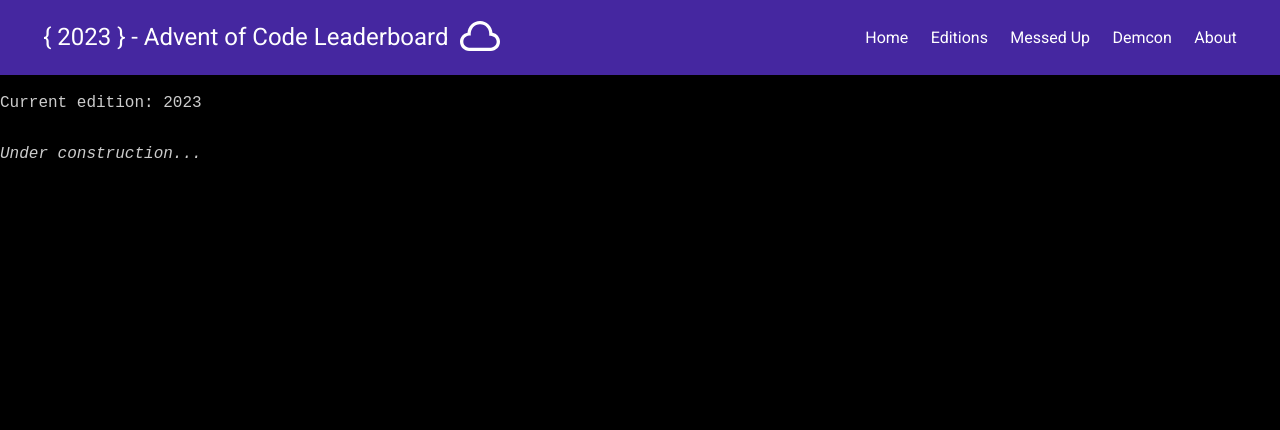
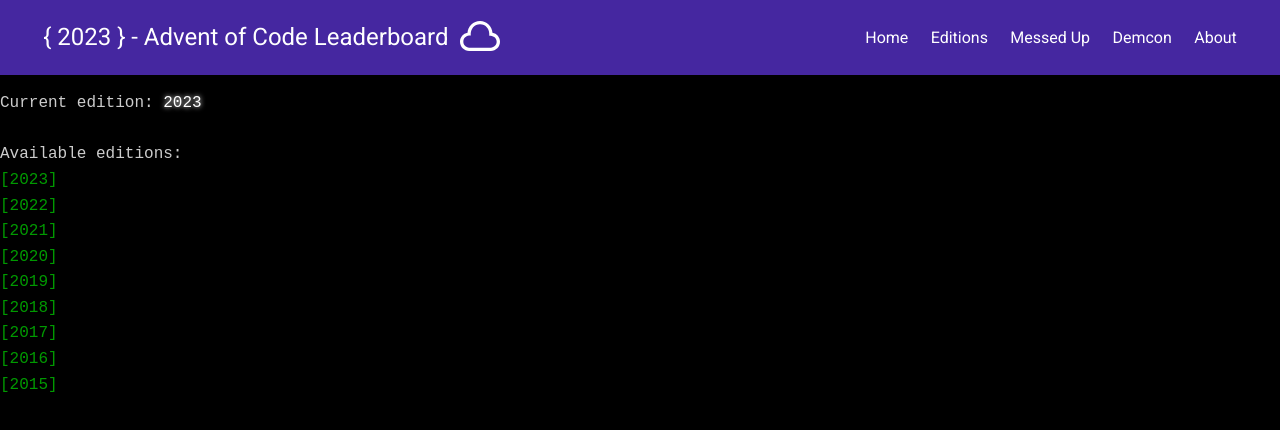
Before and after one commit to HetorusNL/aoc-leaderboard, a React (Create React App) app in the folder website/: page /editions in a window 1280 px wide. Shown: the top 430 px of the page. Built offline with nearby package versions, Linux system fonts and the light colour scheme.

Commit message:
added Editions page and some fixes

```diff
--- a/website/src/App.js
+++ b/website/src/App.js
@@ -11,8 +11,9 @@
 import About from "./components/pages/About";
 import Leaderboard from "./components/pages/Leaderboard";
 import Editions from "./components/pages/Editions";
+import MainPage from "./components/pages/MainPage";
 
-function RootNode() {
+const RootNode = () => {
   return (
     <>
       <Navbar />
@@ -23,11 +24,7 @@
       </div>
     </>
   );
-}
-
-function MainPage() {
-  return <div>Click on one of the leaderboards to show them.</div>;
-}
+};
 
 const router = createBrowserRouter(
   createRoutesFromElements(
--- a/website/src/aoc-style.css
+++ b/website/src/aoc-style.css
@@ -31,3 +31,12 @@
 .day-2-color {
   color: #ffff66;
 }
+
+.hyperlink-color {
+  color: #009900;
+}
+
+.hyperlink-color:hover,
+.hyperlink-color:focus {
+  color: #99ff99;
+}
--- a/website/src/components/context/actions.ts
+++ b/website/src/components/context/actions.ts
@@ -7,6 +7,18 @@
   };
 } => ({
   type: "SET_EDITION",
+  payload: { edition },
+});
+
+export const setLatestEdition = (
+  edition: number | undefined
+): {
+  type: "SET_LATEST_EDITION";
+  payload: {
+    edition: number | undefined;
+  };
+} => ({
+  type: "SET_LATEST_EDITION",
   payload: { edition },
 });
 
@@ -24,4 +36,5 @@
 
 export type Action =
   | ReturnType<typeof setEdition>
+  | ReturnType<typeof setLatestEdition>
   | ReturnType<typeof setLoading>;
--- a/website/src/components/context/reducer.ts
+++ b/website/src/components/context/reducer.ts
@@ -2,11 +2,15 @@
 
 export type State = {
   edition?: number;
+  initialEdition: number;
+  latestEdition?: number;
   loading?: boolean;
 };
 
 export const initialState: State = {
   edition: undefined,
+  initialEdition: 2015,
+  latestEdition: undefined,
   loading: false,
 };
 
@@ -15,6 +19,9 @@
     case "SET_EDITION":
       const edition = action.payload.edition;
       return { ...state, edition };
+    case "SET_LATEST_EDITION":
+      const latestEdition = action.payload.edition;
+      return { ...state, latestEdition };
     case "SET_LOADING":
       const loading = action.payload.loading;
       return { ...state, loading };
--- a/website/src/components/layout/Navbar.js
+++ b/website/src/components/layout/Navbar.js
@@ -6,7 +6,7 @@
 import { ReactComponent as Idle } from "./idle.svg";
 import "./Sidebar.css";
 import { AppContext } from "../context/context";
-import { setEdition } from "../context/actions";
+import { setEdition, setLatestEdition } from "../context/actions";
 
 const Navbar = () => {
   // switch to hamburger menu if the screen width is less than hamburgerMenuMaxWidth
@@ -19,15 +19,17 @@
 
   // monitor resize events and store the window width on a resize
   useEffect(() => {
-    // TODO: add page to change editions that modifies the global
-    // after the start of November, set the edition to the current year
+    // calculate the latest edition and set the current and latest edition to this number
+    // after the start of November, set the latest edition to the current year
     // otherwise revert to the last year (already completed) edition
     const currentDate = new Date(Date.now());
-    const currentEdition =
+    const latestEdition =
       currentDate.getUTCMonth() >= 10
         ? currentDate.getUTCFullYear()
         : currentDate.getUTCFullYear() - 1;
-    dispatch(setEdition(currentEdition));
+    dispatch(setLatestEdition(latestEdition));
+    // TODO: check the url for an edition, if it's present set the edition to that value
+    dispatch(setEdition(latestEdition));
     const handleResizeWindow = () =>
       setUseHamburgerMenu(window.innerWidth < hamburgerMenuMaxWidth);
     window.addEventListener("resize", handleResizeWindow);
--- a/website/src/components/pages/Editions.js
+++ b/website/src/components/pages/Editions.js
@@ -1,17 +1,39 @@
 import { useContext } from "react";
+import { Link } from "react-router-dom";
 
 import { AppContext } from "../context/context";
+import { setEdition } from "../context/actions";
+
+const EditionValues = () => {
+  const { state } = useContext(AppContext);
+  var editions = [];
+  for (var i = state.latestEdition; i >= state.initialEdition; i--) {
+    editions.push(i);
+  }
+  return editions;
+};
 
 const Editions = () => {
-  const { state } = useContext(AppContext);
+  const { state, dispatch } = useContext(AppContext);
 
   return (
     <>
-      <p>Current edition: {state.edition}</p>
+      <p>
+        Current edition: <em>{state.edition}</em>
+      </p>
       <br />
-      <p>
-        <i>Under construction...</i>
-      </p>
+      <p>Available editions:</p>
+      {EditionValues().map((edition) => (
+        <p key={edition}>
+          <Link
+            to="/"
+            onClick={() => dispatch(setEdition(edition))}
+            className="hyperlink-color"
+          >
+            {`[${edition}]`}
+          </Link>
+        </p>
+      ))}
     </>
   );
 };
--- /dev/null
+++ b/website/src/components/pages/MainPage.js
@@ -0,0 +1,32 @@
+import { useContext } from "react";
+import { Link } from "react-router-dom";
+
+import { AppContext } from "../context/context";
+import { setEdition } from "../context/actions";
+
+const MainPage = () => {
+  const { state, dispatch } = useContext(AppContext);
+  return (
+    <>
+      {state.edition !== state.latestEdition && (
+        <>
+          {"Click "}
+          <Link
+            to="/"
+            onClick={() => dispatch(setEdition(state.latestEdition))}
+            className="hyperlink-color"
+          >
+            {`${state.latestEdition}`}
+          </Link>
+          {" to go to the latest edition"}
+        </>
+      )}
+      <div>
+        Click on one of the leaderboards in the navbar to show the leaderboard
+        for edition <em>{state.edition}</em>.
+      </div>
+    </>
+  );
+};
+
+export default MainPage;
```
Also changed, not shown: 1 other file (tests, documents, lock files or other folders).
